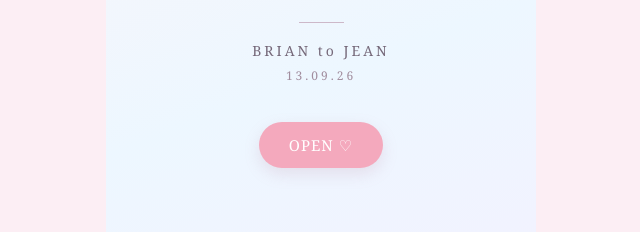
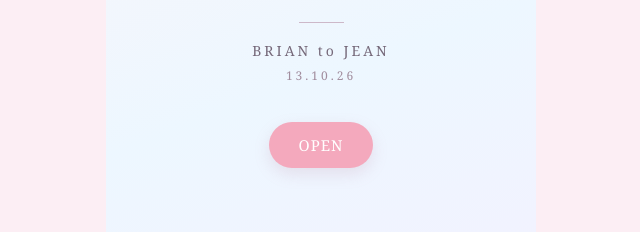
Before and after one commit to razeboy-tech/02-I-MADE-THIS-FOR-YOU, a plain HTML site: page index.html in a window 1280 px wide. Shown: the part 370-602 px from the top of the page, 319-959 px from the left. Drawn offline with Linux system fonts and the light colour scheme.

Commit message:
Update index.html

```diff
--- a/index.html
+++ b/index.html
@@ -529,11 +529,11 @@ BRIAN to JEAN
 </div>
 
 <div class="date">
-13.09.26
+13.10.26
 </div>
 
 <button class="open-button" onclick="openWelcome()">
-OPEN ♡
+OPEN
 </button>
 
 </section>
```
